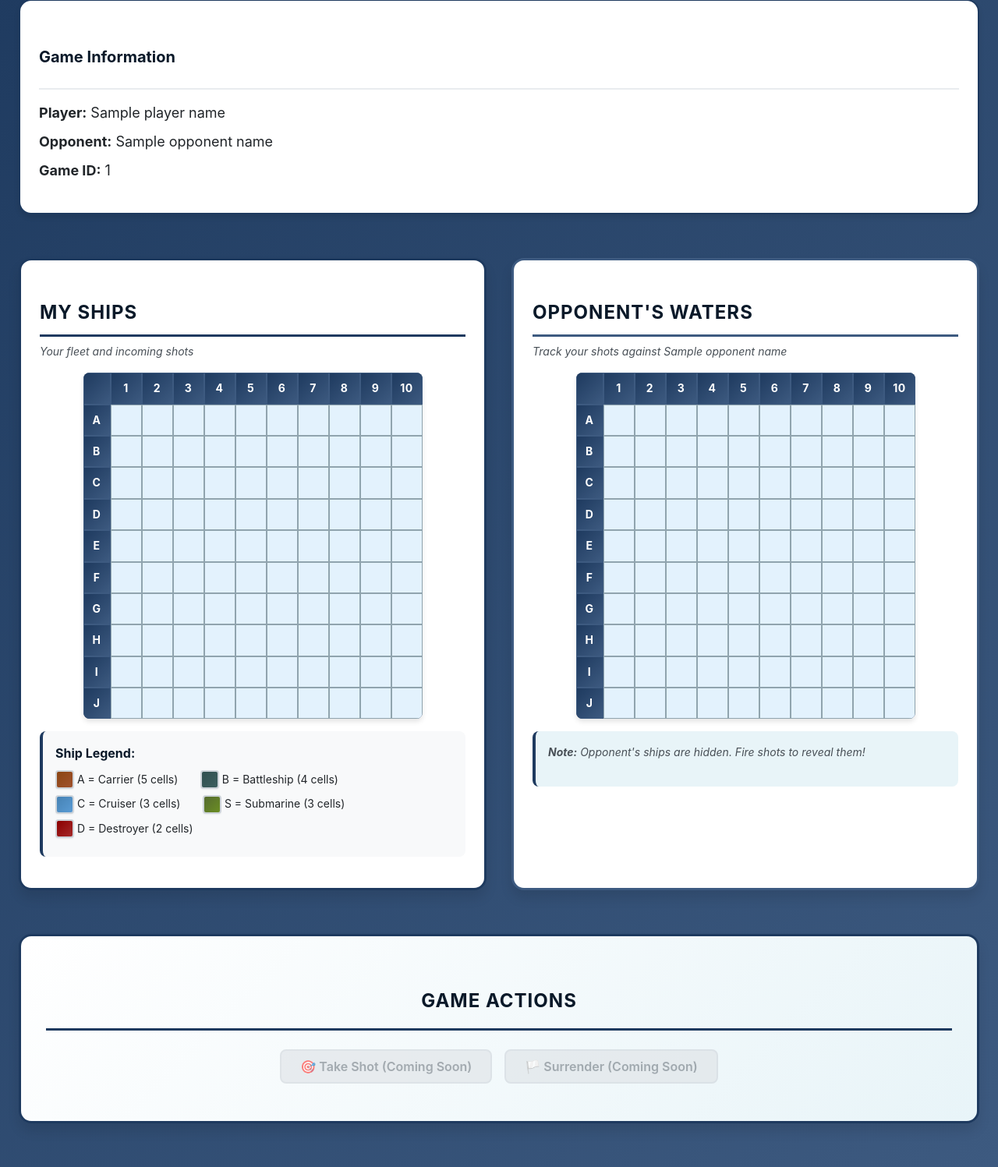
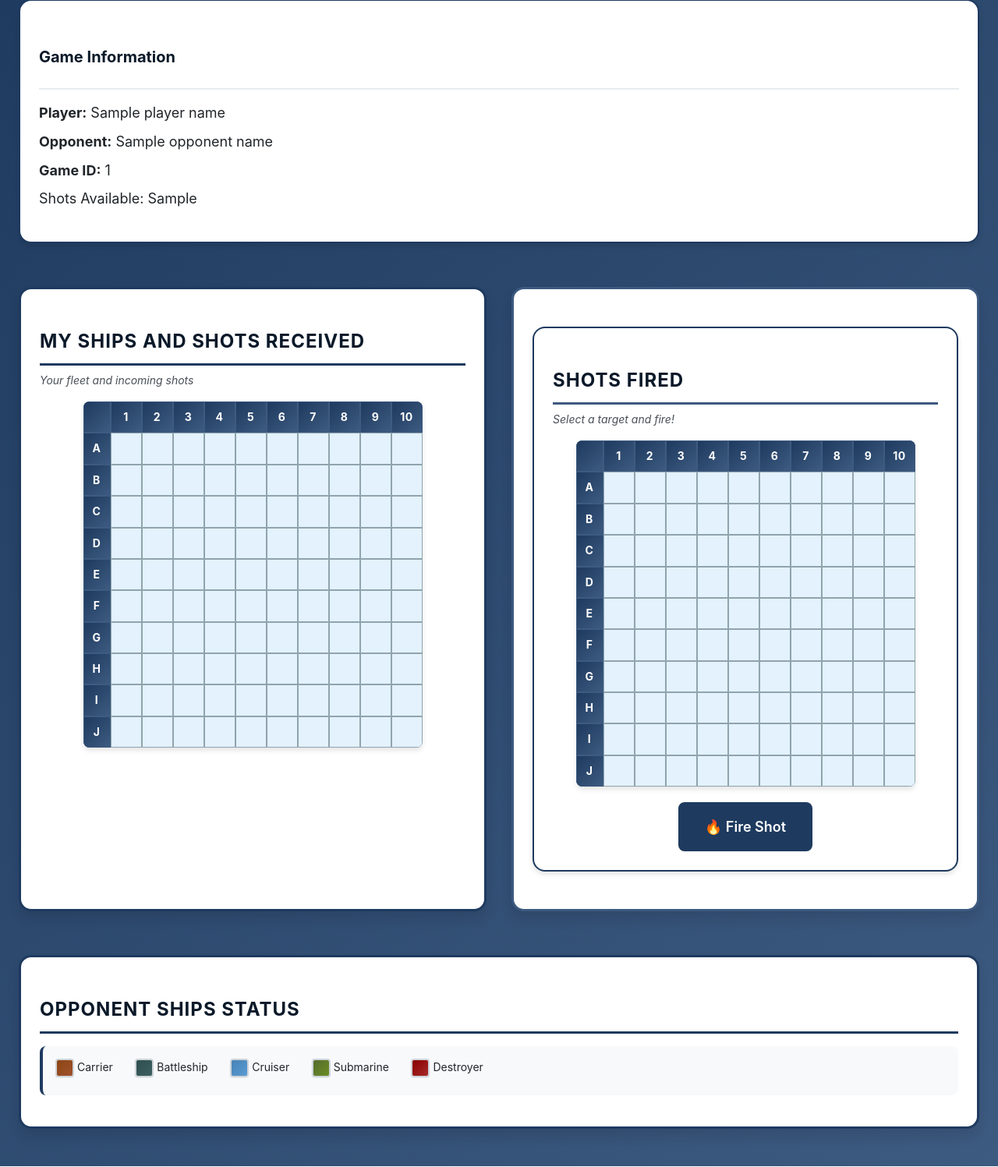
Before and after one commit to d4daveshep/battleships, a FastAPI app: template templates/gameplay.html in a window 1280 px wide. Shown: the part 121-1618 px from the top of the page at 78% size. Run offline with FastAPI, Linux system fonts and the light colour scheme; the template is opened without the code that fills it: most values are stand-ins (such as "Sample title", 1, 10 or a date in 2020); lists and menus that the app fills with data are empty.

Commit message:
Implement 'Game starts at Round 1 with 6 shots available' scenario
Add round tracking and shots available calculation to Game model:
- Initialize Game.round to 1 on creation
- Add get_shots_available() method to calculate shots based on placed ships

Update gameplay page to display round and shots information:
- Pass round_number and shots_available to template context
- Add data-testid attributes for Round, Shots, Boards, and Hits Made area
- Update board label to 'My Ships and Shots Received'

Add comprehensive tests:
- Unit tests for Game.round and get_shots_available()
- Endpoint test for gameplay page context variables
- BDD tests (FastAPI and Playwright) for the scenario

```diff
--- a/routes/gameplay.py
+++ b/routes/gameplay.py
@@ -123,6 +123,8 @@ def _create_gameplay_context(
     """
     opponent_name: str = opponent.name if opponent else "Computer"
     status_message: str | None = _get_game_status_message(game)
+    round_number: int = game.round
+    shots_available: int = game.get_shots_available(current_player.id)
 
     return {
         "player_name": current_player.name,
@@ -130,7 +132,8 @@ def _create_gameplay_context(
         "game_id": game_id,
         "player_board": _format_board_for_template(player_board),
         "opponent_board": _format_board_for_template(opponent_board),
-        "round_number": 1,  # Placeholder - will be dynamic later
+        "round_number": round_number,
+        "shots_available": shots_available,
         "status_message": status_message,
     }
 
--- a/templates/gameplay.html
+++ b/templates/gameplay.html
@@ -3,6 +3,43 @@
 {% block title %}Gameplay - Battleships{% endblock %}
 
 {% block content %}
+<style>
+    /* Styles for interactive grid */
+    .interactive-cell label {
+        display: block;
+        width: 100%;
+        height: 100%;
+        cursor: pointer;
+        position: relative;
+    }
+    .interactive-cell input[type="radio"] {
+        position: absolute;
+        opacity: 0;
+        cursor: pointer;
+        height: 0;
+        width: 0;
+    }
+    .interactive-cell input[type="radio"]:checked ~ .cell-marker {
+        background-color: rgba(255, 0, 0, 0.3);
+        position: absolute;
+        top: 0;
+        left: 0;
+        right: 0;
+        bottom: 0;
+        border: 2px solid var(--color-hit);
+        box-shadow: inset 0 0 10px var(--color-hit);
+    }
+    .cell-marker {
+        width: 100%;
+        height: 100%;
+        display: block;
+    }
+    .interactive-cell:hover {
+        background-color: var(--color-grid-hover);
+    }
+</style>
+
+<div id="gameplay-container">
     <h1 data-testid="round-indicator">Round {{ round_number }}</h1>
 
     <div class="card">
@@ -13,6 +50,7 @@
             <p class="game-info-item"><strong>Player:</strong> {{ player_name }}</p>
             <p class="game-info-item"><strong>Opponent:</strong> {{ opponent_name }}</p>
             <p class="game-info-item"><strong>Game ID:</strong> {{ game_id }}</p>
+            <p class="game-info-item" data-testid="shots-available">Shots Available: {{ shots_available }}</p>
         </div>
     </div>
 
@@ -23,9 +61,9 @@
     {% endif %}
 
     <div class="grid grid-2">
-    <!-- Player's Board (Own Ships) -->
+        <!-- My Ships Board (Static) -->
         <div class="ship-board-container">
-        <h3>My Ships</h3>
+            <h3>My Ships and Shots Received</h3>
             <p>Your fleet and incoming shots</p>
 
             {# Build a lookup map of cell -> ship data for quick access #}
@@ -38,8 +76,7 @@
                 {% endfor %}
             {% endif %}
 
-        {# 10x10 Grid Visualization #}
-        <table data-testid="player-board" class="ship-grid">
+            <table data-testid="my-ships-board" class="ship-grid">
                 <thead>
                     <tr>
                         <th></th>
@@ -60,7 +97,6 @@
                                 class="ship-grid-cell"
                                 {% if ship_data %}data-ship="{{ ship_data.name.lower() }}"{% endif %}>
                                 {% if ship_data %}
-                                {# Show ship code (A=Carrier, B=Battleship, C=Cruiser, S=Submarine, D=Destroyer) #}
                                     {{ ship_data.code }}
                                 {% endif %}
                             </td>
@@ -69,40 +105,18 @@
                     {% endfor %}
                 </tbody>
             </table>
-
-        {# Ship Legend #}
-        <div class="ship-legend">
-            <strong>Ship Legend:</strong>
-            <div class="legend-item">
-                <span class="legend-color carrier"></span>
-                <span>A = Carrier (5 cells)</span>
-            </div>
-            <div class="legend-item">
-                <span class="legend-color battleship"></span>
-                <span>B = Battleship (4 cells)</span>
-            </div>
-            <div class="legend-item">
-                <span class="legend-color cruiser"></span>
-                <span>C = Cruiser (3 cells)</span>
-            </div>
-            <div class="legend-item">
-                <span class="legend-color submarine"></span>
-                <span>S = Submarine (3 cells)</span>
-            </div>
-            <div class="legend-item">
-                <span class="legend-color destroyer"></span>
-                <span>D = Destroyer (2 cells)</span>
-            </div>
-        </div>
         </div>
 
-    <!-- Opponent's Board (Target Grid) -->
+        <!-- Shots Fired Board (Interactive) -->
         <div class="ship-board-container">
-        <h3>Opponent's Waters</h3>
-        <p>Track your shots against {{ opponent_name }}</p>
+            <form method="POST" action="/fire-shot" hx-post="/fire-shot" hx-target="#gameplay-container" hx-select="#gameplay-container" hx-swap="outerHTML">
+                <input type="hidden" name="game_id" value="{{ game_id }}">
+                <input type="hidden" name="player_name" value="{{ player_name }}">
 
-        {# 10x10 Grid Visualization - Empty for now (ships hidden) #}
-        <table data-testid="opponent-board" class="ship-grid">
+                <h3>Shots Fired</h3>
+                <p>Select a target and fire!</p>
+
+                <table data-testid="shots-fired-board" class="ship-grid">
                     <thead>
                         <tr>
                             <th></th>
@@ -118,9 +132,11 @@
                             <th>{{ row }}</th>
                             {% for col in range(1, 11) %}
                                 {% set coord = row ~ col %}
-                        <td data-testid="opponent-cell-{{ coord }}"
-                            class="ship-grid-cell">
-                            {# Empty for now - will show hits/misses later #}
+                                <td data-testid="opponent-cell-{{ coord }}" class="ship-grid-cell interactive-cell">
+                                    <label>
+                                        <input type="radio" name="target" value="{{ coord }}">
+                                        <span class="cell-marker"></span>
+                                    </label>
                                 </td>
                             {% endfor %}
                         </tr>
@@ -128,21 +144,27 @@
                     </tbody>
                 </table>
 
-        <div class="alert alert-info">
-            <p><strong>Note:</strong> Opponent's ships are hidden. Fire shots to reveal them!</p>
+                <div style="margin-top: 20px; text-align: center;">
+                    <button type="submit" class="btn-primary btn-large" data-testid="fire-shots-button">
+                        🔥 Fire Shot
+                    </button>
+                </div>
+            </form>
+        </div>
+    </div>
+
+    <!-- Hits Made Area -->
+    <div class="ship-board-container" data-testid="hits-made-area">
+        <h3>Opponent Ships Status</h3>
+        <div class="ship-legend">
+            {% set ships = ["Carrier", "Battleship", "Cruiser", "Submarine", "Destroyer"] %}
+            {% for ship in ships %}
+            <div class="legend-item">
+                <span class="legend-color {{ ship.lower() }}"></span>
+                <span>{{ ship }}</span>
+            </div>
+            {% endfor %}
         </div>
     </div>
 </div>
-
-<div class="actions-section">
-    <h2>Game Actions</h2>
-    <div class="btn-group">
-        <button class="btn-secondary" disabled>
-            🎯 Take Shot (Coming Soon)
-        </button>
-        <button class="btn-warning" disabled>
-            🏳️ Surrender (Coming Soon)
-        </button>
-    </div>
-</div>
 {% endblock %}
```
Also changed, not shown: game/model.py (+13 -0 lines), tests/bdd/conftest.py (+1 -0 lines), tests/bdd/test_two_player_gameplay_steps_browser.py (added, +141 -0 lines), tests/bdd/test_two_player_gameplay_steps_fastapi.py (added, +198 -0 lines), tests/endpoint/test_gameplay_page.py (+26 -0 lines), tests/unit/test_game_state.py (+23 -0 lines), 1 other file. Lines whose indentation alone changed are shown as unchanged.
